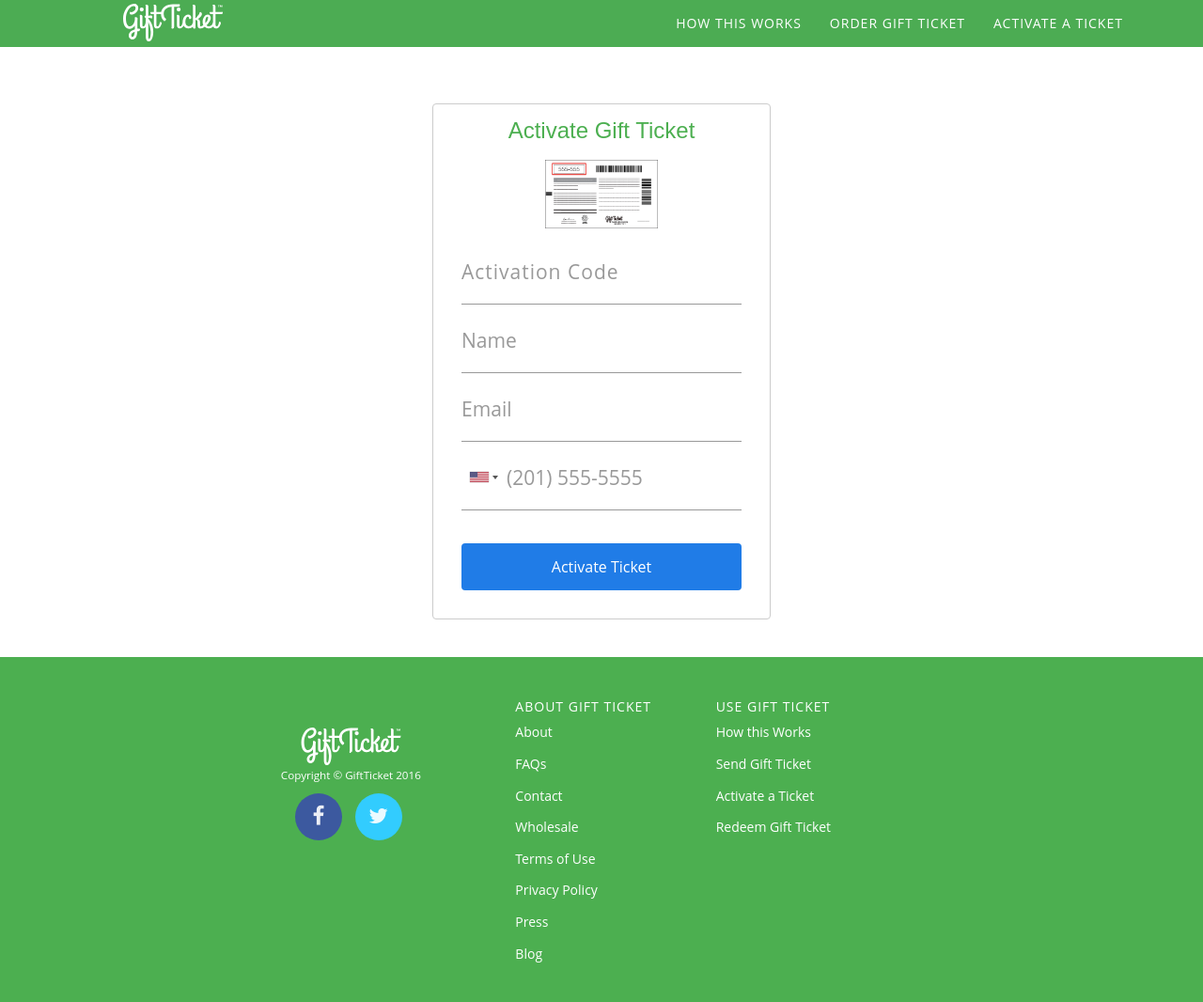
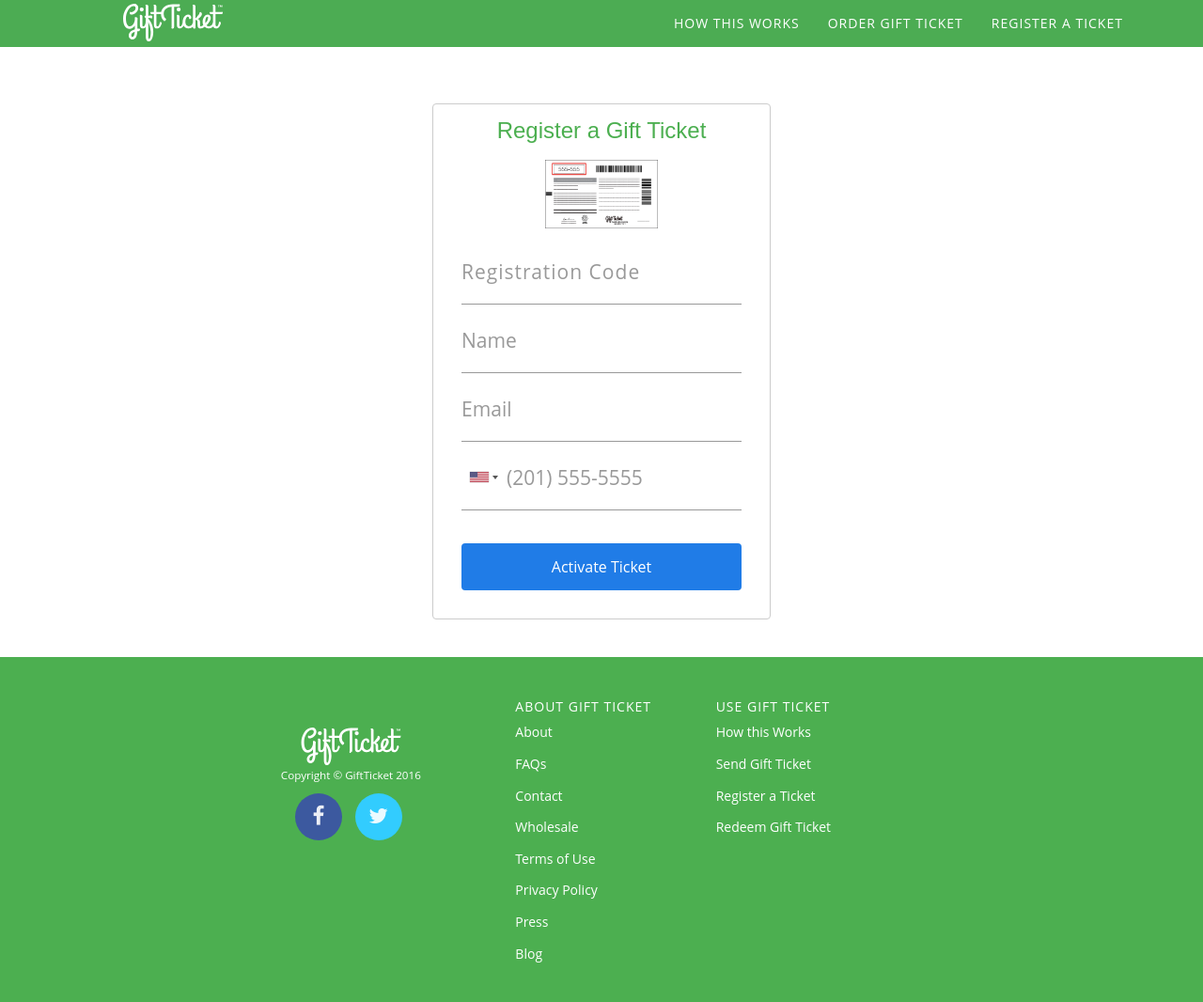
Before and after one commit to alleyway/gift-ticket-web, a Jekyll site: the page built from register.html, in a window 1280 px wide. Shown: the whole page at 94% size. Built offline with Jekyll 4.4.1, drawn with Linux system fonts in a browser that asks for light colours; some web fonts are replaced; comment, search, counter and statistics services are not loaded.

Commit message:
Updating to register instead of activate

```diff
--- a/Gemfile
+++ b/Gemfile
@@ -7,3 +7,4 @@
 
 gem 'github-pages', '78'
 gem 'jekyll-seo-tag'
+gem 'jekyll-redirect-from'
--- a/_config.yml
+++ b/_config.yml
@@ -20,3 +20,4 @@
 
 gems:
   - jekyll-seo-tag
+  - jekyll-redirect-from
--- a/_includes/footer.html
+++ b/_includes/footer.html
@@ -27,11 +27,10 @@
             </div>
             <div class="col-md-2 footer_links">
                 <div class="footer_title">USE GIFT TICKET</div>
-                <a class="page-scroll" href="./#how">How this Works</a><br/>
-                <a class="page-scroll" href="./order">Send Gift Ticket</a><br/>
-                <a class="page-scroll" href="./activate">Activate a Ticket</a><br/>
+                <a class="page-scroll" href="/#how">How this Works</a><br/>
+                <a class="page-scroll" href="/order">Send Gift Ticket</a><br/>
+                <a class="page-scroll" href="/register">Register a Ticket</a><br/>
                 <a class="page-scroll" href="https://lotterycollect.com/">Redeem Gift Ticket</a>
-
             </div>
 
         </div>
--- a/_includes/navigation.html
+++ b/_includes/navigation.html
@@ -11,7 +11,7 @@
             <button type="button" class="navbar-toggle" data-toggle="collapse" data-target=".navbar-main-collapse">
                 <i class="fa fa-bars"></i>
             </button>
-            <a class="navbar-brand {{ page.logo-class }}" title="The Gift Ticket" href="./#page-top">
+            <a class="navbar-brand {{ page.logo-class }}" title="The Gift Ticket" href="/#page-top">
                 <img src="/img/nav_logo.svg" alt="The Gift Ticket" height="40px">
             </a>
         </div>
@@ -25,14 +25,14 @@
                 </li>
 
                 <li>
-                    <a class="page-scroll" title="How the Gift Ticket works" href="./#how">How this Works</a>
+                    <a class="page-scroll" title="How the Gift Ticket works" href="/#how">How this Works</a>
                 </li>
                 <li>
                     <a href="/order" title="Order a Gift Ticket now" onclick="trackLink('Order Button', 'clicked', 'nav', '/order'); return false;">Order Gift Ticket</a>
                 </li>
                 <li>
                     <!--<a class="page-scroll" href="./#about">What is it?</a>-->
-                    <a href="/activate" title="Activate a Gift Ticket">Activate A Ticket</a>
+                    <a href="/register" title="Register a Gift Ticket">Register A Ticket</a>
                 </li>
                 <!--<li>-->
                 <!--<a class="page-scroll" href="#contact">Contact</a>-->
--- a/index.html
+++ b/index.html
@@ -57,7 +57,7 @@
                             <!--itemprop="price" content="4.95">4.95</span>-->
                     <!--</div>-->
                     <!-- - FREE shipping<br/>-->
-                    <a class="btn intro_buy_now page-scroll" href="./#how">Learn More <i class="fa fa-angle-double-down"></i></a>
+                    <a class="btn intro_buy_now page-scroll" href="/#how">Learn More <i class="fa fa-angle-double-down"></i></a>
 
                 </div>
             </div>
--- a/activate.html
+++ b/register.html
@@ -1,6 +1,8 @@
 ---
 layout: base
-title: Activate
+title: Register
+redirect_from:
+- /activate
 ---
 
 <!-- BEGIN additional head tags -->
@@ -15,7 +17,7 @@
     <div class="row">
         <div class="col-md-4 col-md-offset-4">
             <div class="box">
-                <h3 class="text-center" style="margin-bottom:10px; margin-top: 0;">Activate Gift Ticket</h3>
+                <h3 class="text-center" style="margin-bottom:10px; margin-top: 0;">Register a Gift Ticket</h3>
 
                 <div class="text-center">
                     <img src="img/back_giftticket.png" style="width: 120px; margin: 8px" />
@@ -23,12 +25,12 @@
 
                 <form name="activation_form" id="activation_form" method="post" autocomplete="on">
 
-                    <input type="hidden" id="mobile" name="mobile" value="" />
+                    <input type="hidden" id="mobileHolder" name="mobileHolder" value="" />
 
                     <div class="control-group form-group floating-act-label-form-group activation-group controls">
-                        <label>Activation Code</label>
-                        <input type="text" id="activationCode" required="required" name="activationCode" class="form-control" placeholder="Activation Code"
-                               data-validation-required-message="Enter activation code"
+                        <label>Registration Code</label>
+                        <input type="text" id="activationCode" required="required" name="activationCode" class="form-control" placeholder="Registration Code"
+                               data-validation-required-message="Enter registration code on back of ticket"
                                autocomplete="off"
                                autocorrect="off"
                                autocapitalize="off"
@@ -106,4 +108,4 @@
         };
     });
 </script>
-<script defer src="activate.js" type="text/javascript"></script>
+<script defer src="register.js" type="text/javascript"></script>
```
Also changed, not shown: register.js (renamed from activate.js).
